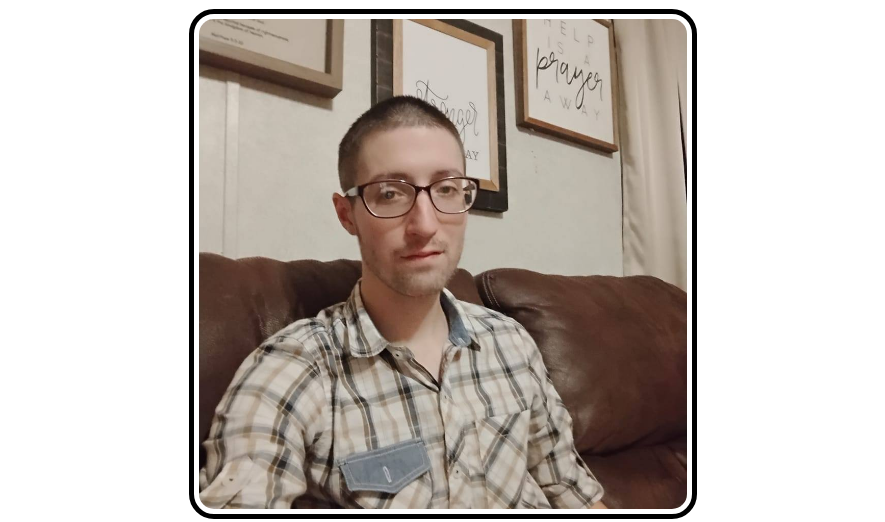
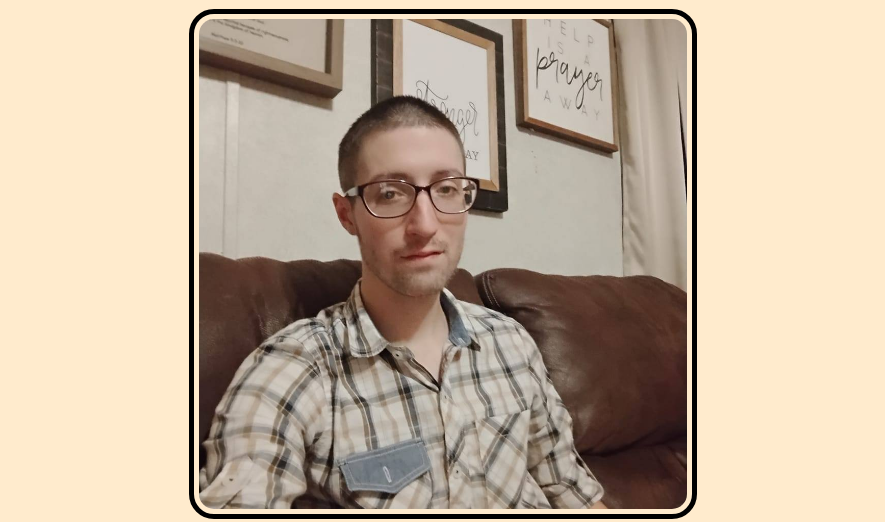
Before and after one commit to Jimmie-Westbrook/Portfolio-Website, a plain HTML site: page index.html in a window 1280 px wide. Shown: the part 79-601 px from the top of the page, without its empty margins (197-1082 px from the left). Drawn offline with nearby package versions, Linux system fonts and the light colour scheme.

Commit message:
Update style.css

```diff
--- a/style.css
+++ b/style.css
@@ -14,7 +14,7 @@ h1 {
 
 body {
   text-align: center;
-  background-color: EFE9AB;
+  background-color: #FFEBCD;
  } /*This adds a nice background color to the whole webpage and centers the body*/
 
 ul {
```
